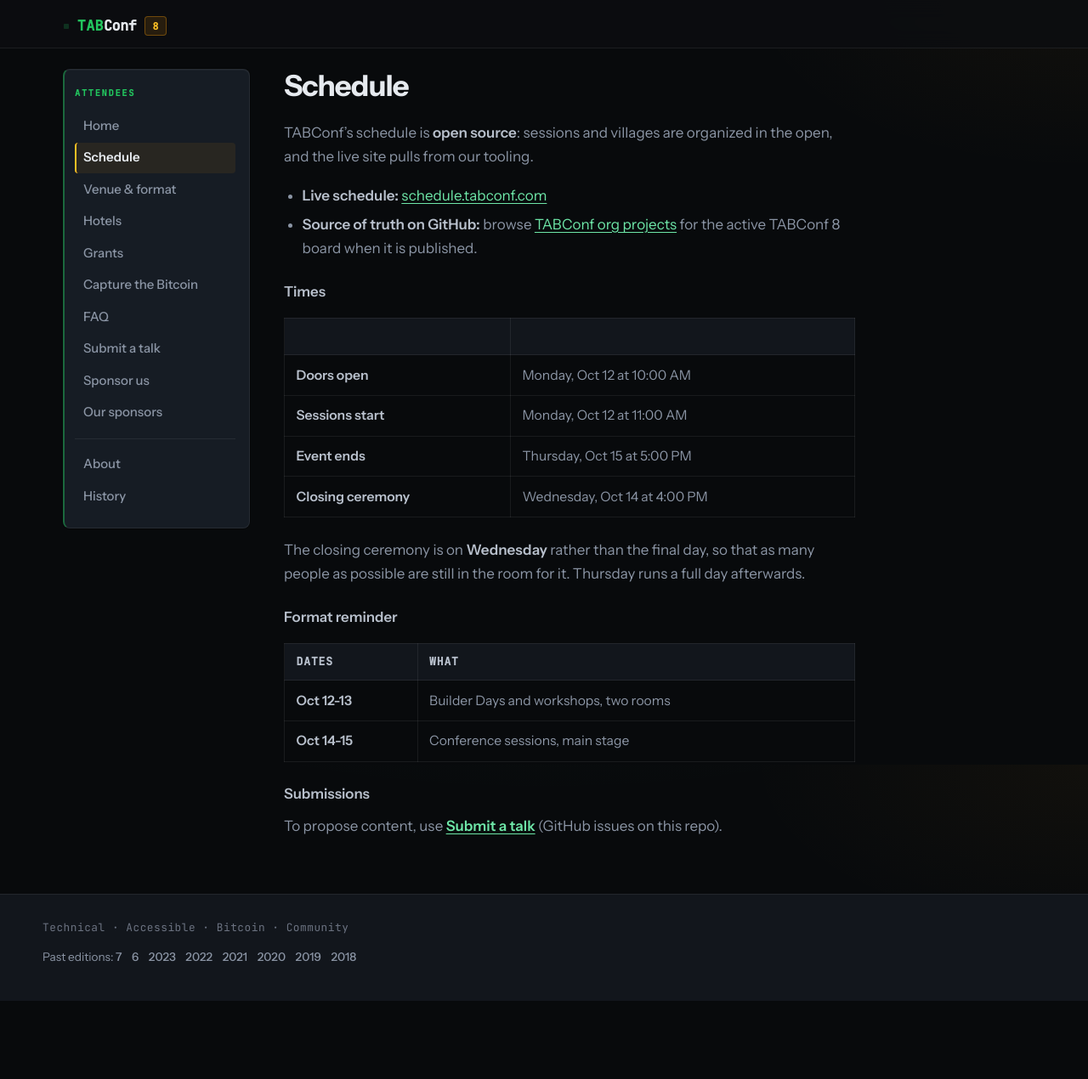
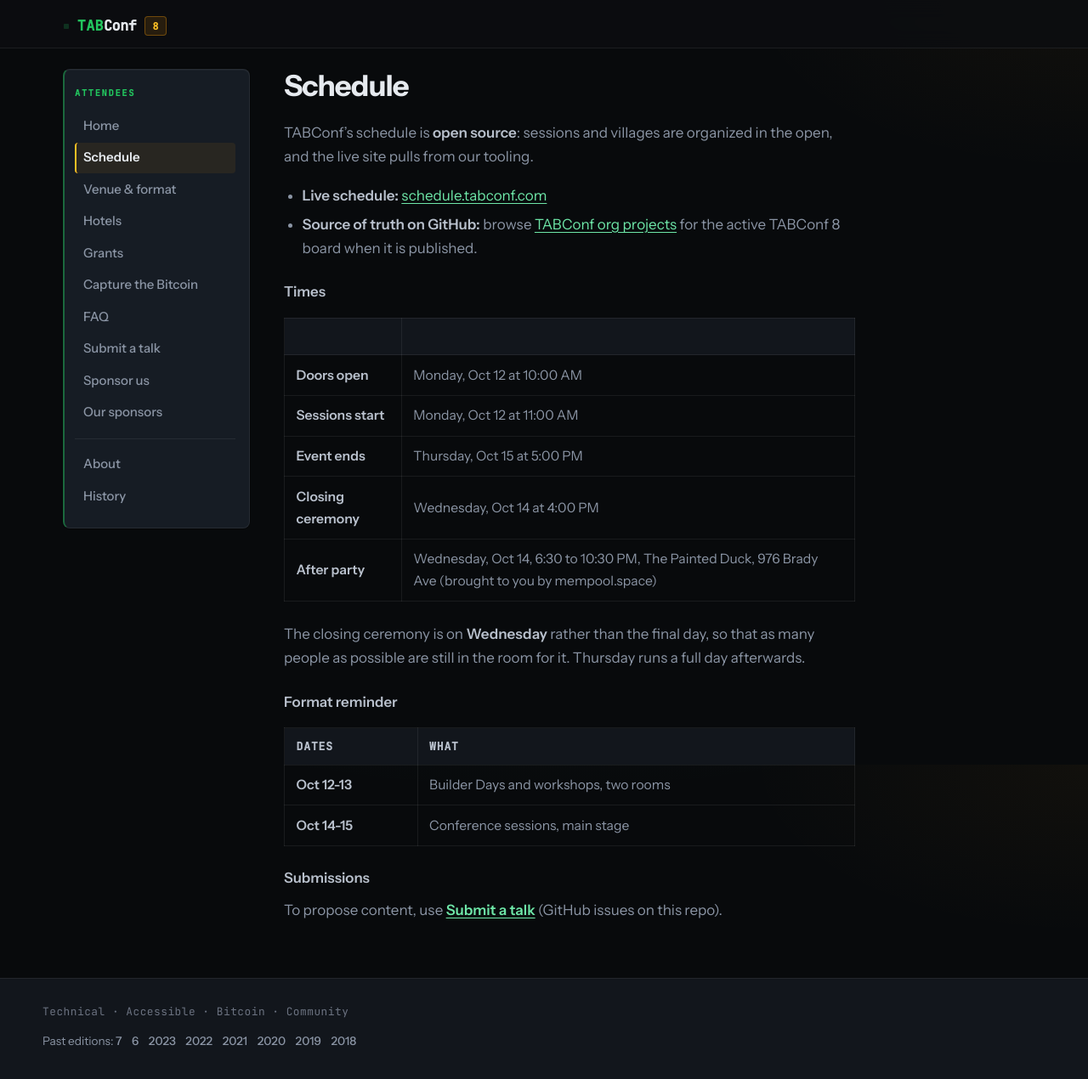
Before and after one commit to TABConf/8.tabconf.com, a Jekyll site: the page built from schedule.md, in a window 1280 px wide and 1277 px high. Shown: the top 1270 px of the window at 85% size. Built offline with Jekyll 4.4.1, drawn with Linux system fonts in a browser that asks for light colours.

Commit message:
After party on the schedule page

```diff
--- a/schedule.md
+++ b/schedule.md
@@ -19,6 +19,7 @@
 | **Sessions start** | Monday, Oct 12 at 11:00 AM |
 | **Event ends** | Thursday, Oct 15 at 5:00 PM |
 | **Closing ceremony** | Wednesday, Oct 14 at 4:00 PM |
+| **After party** | Wednesday, Oct 14, 6:30 to 10:30 PM, The Painted Duck, 976 Brady Ave (brought to you by mempool.space) |
 
 The closing ceremony is on **Wednesday** rather than the final day, so that as many people as possible are still in the room for it. Thursday runs a full day afterwards.
 
```
